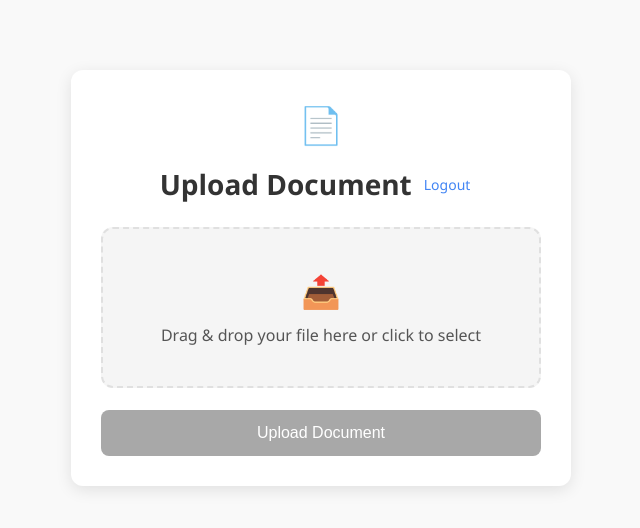
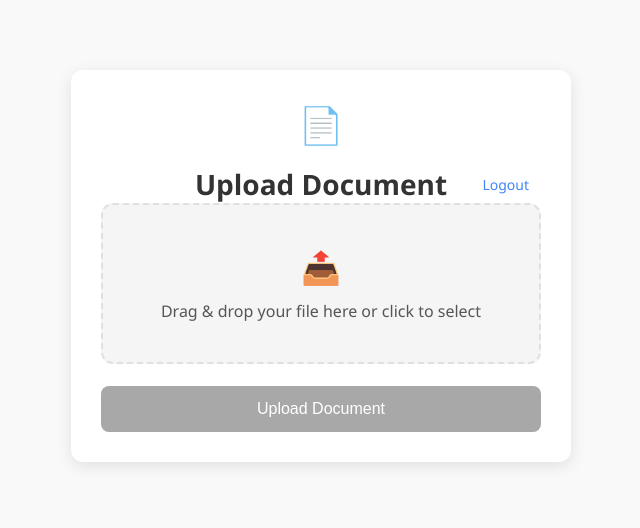
Before and after one commit to shashvcode/DocuAssist, a plain HTML site: page upload.html in a window 1280 px wide. Shown: the whole page, without its empty margins (319-959 px from the left). Drawn offline with Linux system fonts and the light colour scheme; sample sign-in values are in the browser's storage.

Commit message:
more UI tweaks

```diff
--- a/upload.html
+++ b/upload.html
@@ -33,9 +33,16 @@
 
         .header {
             display: flex;
+            align-items: center;
             justify-content: center;
-            align-items: center;
-            margin-bottom: 24px;
+             position: relative;
+            width: 100%;
+        }
+
+        .header h1 {
+            text-align: center;
+            flex-grow: 1;
+            margin: 0;
         }
 
         .logo {
@@ -64,6 +71,8 @@
             transition: color 0.3s;
             padding: 6px 12px;
             border-radius: 4px;
+            position: absolute;
+            right: 0;
         }
 
         .logout:hover {
```
